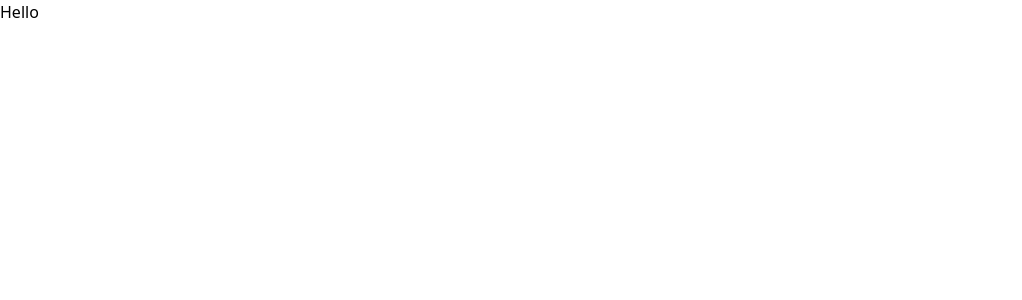
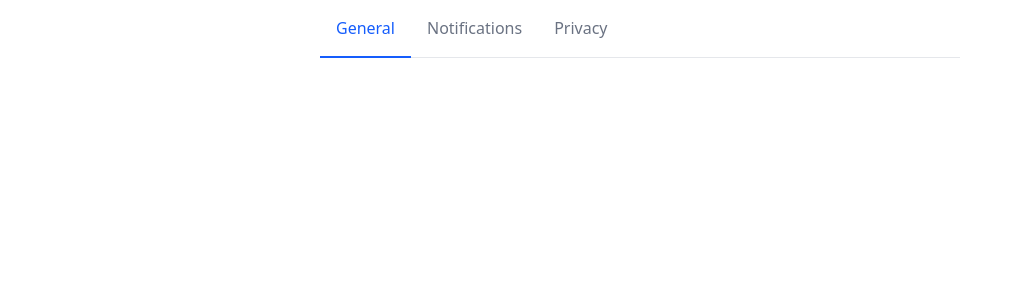
Before and after one commit to matsior/vue-settings, a Vue app: page / in a window 1280 px wide. Shown: the top 300 px of the page, without its empty margins (0-1022 px from the left). Built offline with nearby package versions, Linux system fonts and the light colour scheme; the HTML template or start-up script is replaced by a standard one.

Commit message:
add TabLink component

```diff
--- a/src/App.vue
+++ b/src/App.vue
@@ -1,5 +1,34 @@
-<script setup lang="ts"></script>
+<script setup lang="ts">
+import type { Tab, TabKey } from '@/types.ts';
+import { ref } from 'vue';
+import TabLink from '@/components/TabLink.vue';
+
+const tabs: Tab[] = [
+  {
+    key: 'General',
+    label: 'General',
+  },
+  {
+    key: 'Notifications',
+    label: 'Notifications',
+  },
+  {
+    key: 'Privacy',
+    label: 'Privacy',
+  },
+];
+
+const currentTab = ref<TabKey>('General');
+</script>
 
 <template>
-  <main>Hello</main>
+  <main class="max-w-2xl mx-auto px-4">
+    <nav class="font-medium text-center text-gray-500 border-b border-gray-200 mb-4">
+      <ul class="flex flex-wrap -mb-px">
+        <li v-for="tab in tabs" :key="tab.key">
+          <TabLink :tab="tab" :current-tab="currentTab" @click="currentTab = tab.key" />
+        </li>
+      </ul>
+    </nav>
+  </main>
 </template>
--- /dev/null
+++ b/src/components/TabLink.vue
@@ -0,0 +1,28 @@
+<script setup lang="ts">
+import type { Tab } from '@/types.ts';
+import { computed } from 'vue';
+
+const isActive = computed(() => props.currentTab === props.tab.key);
+
+const props = defineProps<{
+  currentTab: string;
+  tab: Tab;
+}>();
+
+defineEmits<{
+  click: [];
+}>();
+</script>
+
+<template>
+  <button
+    @click="$emit('click')"
+    :class="{
+      'p-4 border-b-2': true,
+      'border-transparent': !isActive,
+      'border-b-blue-600 text-blue-600': isActive,
+    }"
+  >
+    {{ tab.label }}
+  </button>
+</template>
--- /dev/null
+++ b/src/types.ts
@@ -0,0 +1,6 @@
+export type TabKey = 'General' | 'Notifications' | 'Privacy';
+
+export interface Tab {
+  key: TabKey;
+  label: string;
+}
```
